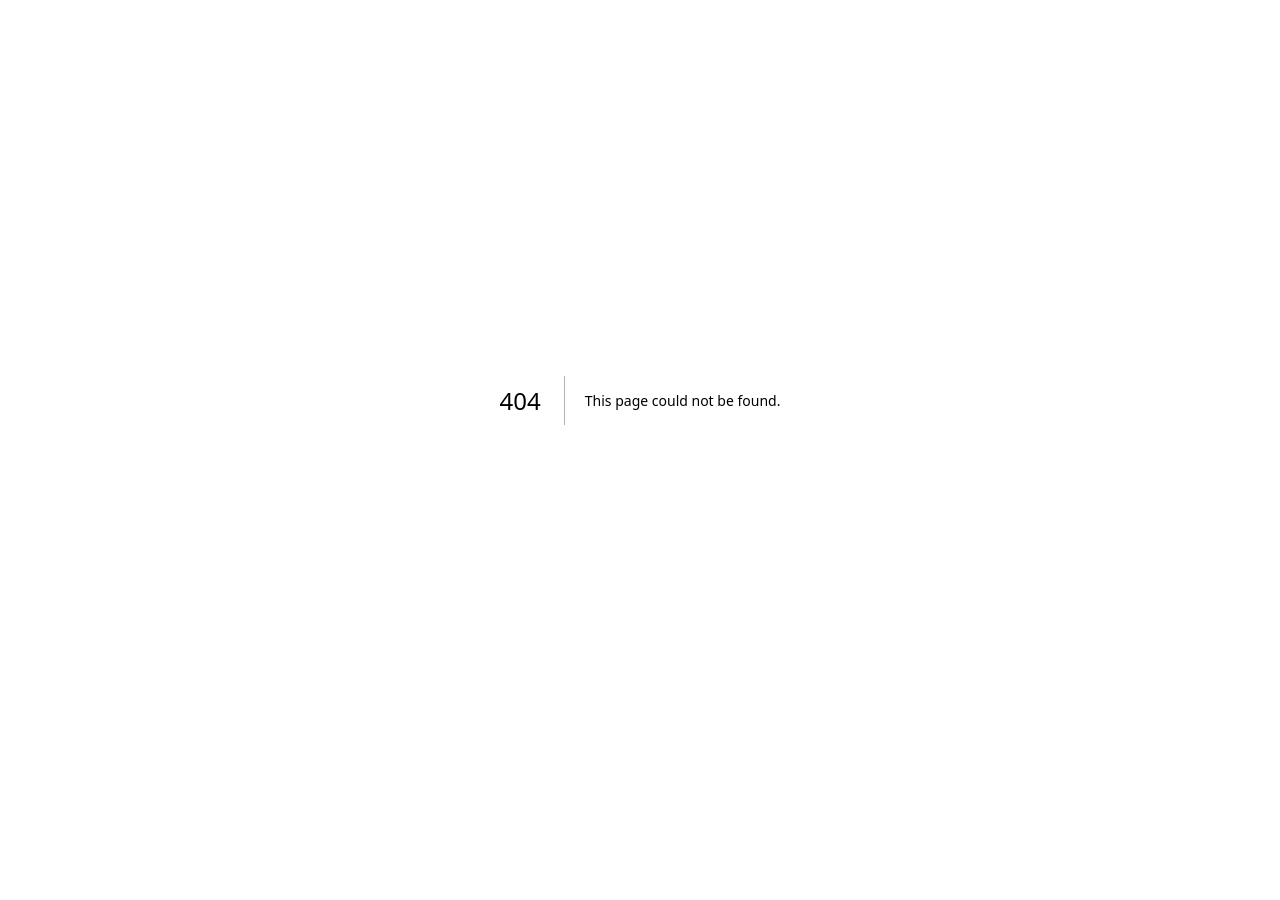
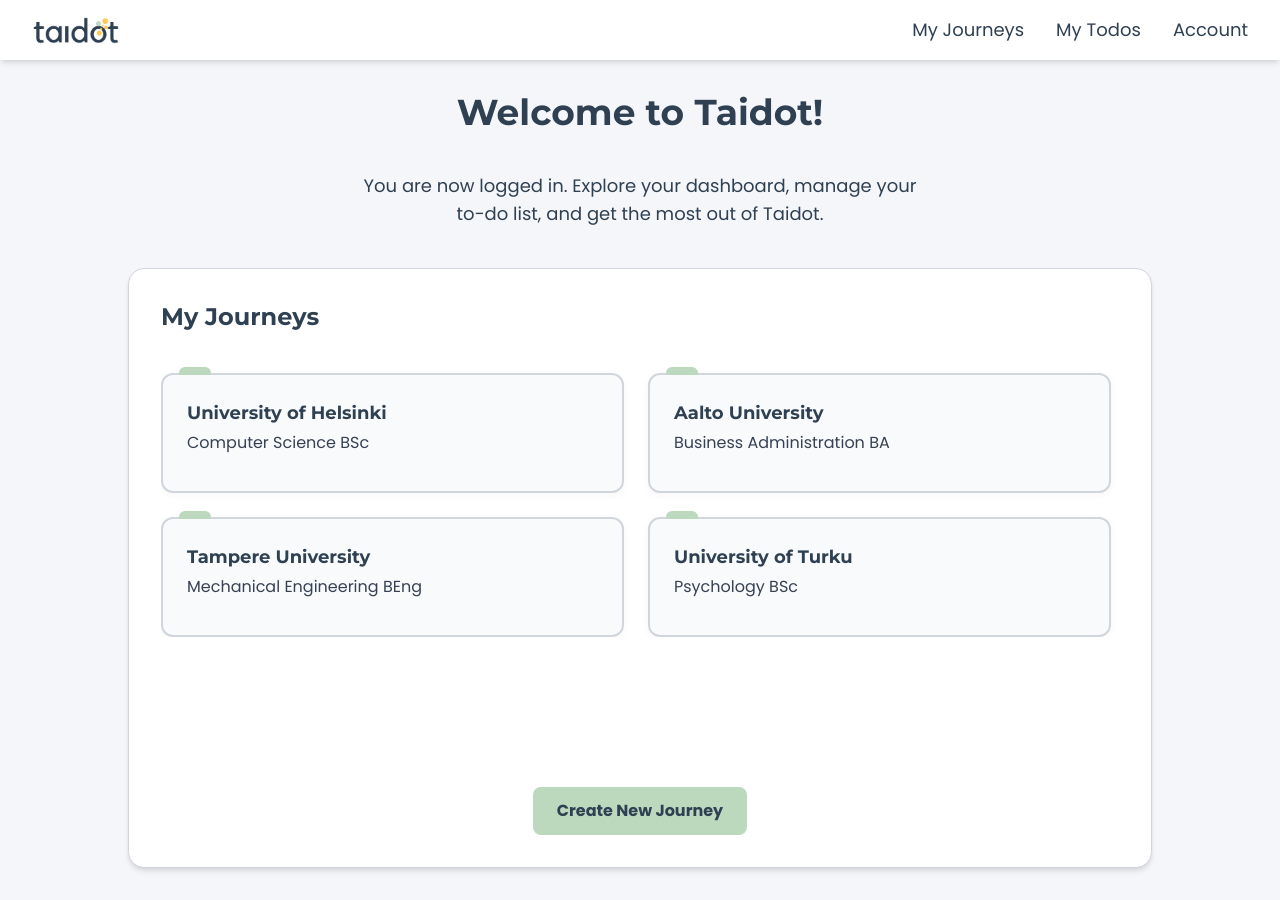
Before and after one commit to xhemalkodragjini/taidot, a Next.js app in the folder frontend/: page /welcome in a window 1280 px wide. Before the commit this address had no page. Before the commit the page ends 800 px from the top, so only its background shows below. Built offline with nearby package versions, Linux system fonts and the light colour scheme.

Commit message:
add journeys dashboard

```diff
--- /dev/null
+++ b/frontend/app/components/Navbar.js
@@ -0,0 +1,31 @@
+'use client';
+
+import Image from "next/image";
+import Link from "next/link";
+
+export default function Navbar() {
+  return (
+    <nav className="w-full flex items-center justify-between px-8 py-4 bg-white shadow-md">
+      <div className="flex items-center gap-2">
+        <Image
+          src="/taidot_logo.png"
+          alt="Taidot Logo"
+          width={90}
+          height={90}
+          priority
+        />
+      </div>
+      <div className="flex items-center gap-8">
+        <Link href="/journeys" className="text-lg font-medium" style={{ color: '#2e4052', fontFamily: 'Poppins', textDecoration: 'none' }}>
+          My Journeys
+        </Link>
+        <Link href="/todos" className="text-lg font-medium" style={{ color: '#2e4052', fontFamily: 'Poppins', textDecoration: 'none' }}>
+          My Todos
+        </Link>
+        <Link href="/account" className="text-lg font-medium" style={{ color: '#2e4052', fontFamily: 'Poppins', textDecoration: 'none' }}>
+          Account
+        </Link>
+      </div>
+    </nav>
+  );
+}
--- /dev/null
+++ b/frontend/app/welcome/page.js
@@ -0,0 +1,82 @@
+'use client';
+
+import Navbar from "../components/Navbar";
+
+const journeys = [
+	{ university: "University of Helsinki", program: "Computer Science BSc" },
+	{ university: "Aalto University", program: "Business Administration BA" },
+	{ university: "Tampere University", program: "Mechanical Engineering BEng" },
+	{ university: "University of Turku", program: "Psychology BSc" },
+];
+
+export default function Welcome() {
+	return (
+		<div style={{ background: "#f5f6fa", minHeight: "100vh" }}>
+			<Navbar />
+			<div className="flex flex-col items-center p-8 gap-10">
+				<h1
+					className="text-4xl font-bold"
+					style={{ color: "#2e4052", fontFamily: "Montserrat" }}
+				>
+					Welcome to Taidot!
+				</h1>
+				<p
+					className="text-lg text-center max-w-xl"
+					style={{ color: "#2e4052", fontFamily: "Poppins" }}
+				>
+					You are now logged in. Explore your dashboard, manage your to-do list,
+					and get the most out of Taidot.
+				</p>
+				<div className="flex flex-row gap-8 w-full max-w-5xl justify-center">
+					{/* Journeys Box */}
+					<div className="flex-1 bg-white rounded-2xl shadow-md p-8 flex flex-col min-h-[600px] justify-between border border-gray-300">
+						<div className="flex flex-col gap-6 overflow-y-auto max-h-[500px] pr-2">
+							<h2
+								className="text-2xl font-bold mb-4 sticky top-0 bg-white z-10"
+								style={{ color: "#2e4052", fontFamily: "Montserrat" }}
+							>
+								My Journeys
+							</h2>
+							<div className="grid grid-cols-1 md:grid-cols-2 gap-6">
+								{journeys.map((j, idx) => (
+									<div
+										key={idx}
+										className="border-2 border-gray-300 bg-[#f8fafc] rounded-xl p-6 flex flex-col items-start shadow-sm transition hover:shadow-lg hover:border-[#bcd9be] cursor-pointer relative"
+										style={{
+											minHeight: "120px",
+											boxShadow: "0 2px 8px 0 rgba(44,62,80,0.04)",
+										}}
+									>
+										<div className="w-8 h-2 bg-[#bcd9be] rounded-t-md absolute -top-2 left-4" />
+										<div
+											className="font-semibold text-lg mb-1"
+											style={{ color: "#2e4052", fontFamily: "Montserrat" }}
+										>
+											{j.university}
+										</div>
+										<div
+											className="text-base text-gray-700"
+											style={{ fontFamily: "Poppins" }}
+										>
+											{j.program}
+										</div>
+									</div>
+								))}
+							</div>
+						</div>
+						<button
+							className="px-6 py-3 rounded-lg font-semibold transition self-center mt-6"
+							style={{
+								backgroundColor: "#bcd9be",
+								color: "#2e4052",
+								fontFamily: "Poppins",
+							}}
+						>
+							Create New Journey
+						</button>
+					</div>
+				</div>
+			</div>
+		</div>
+	);
+}
```
